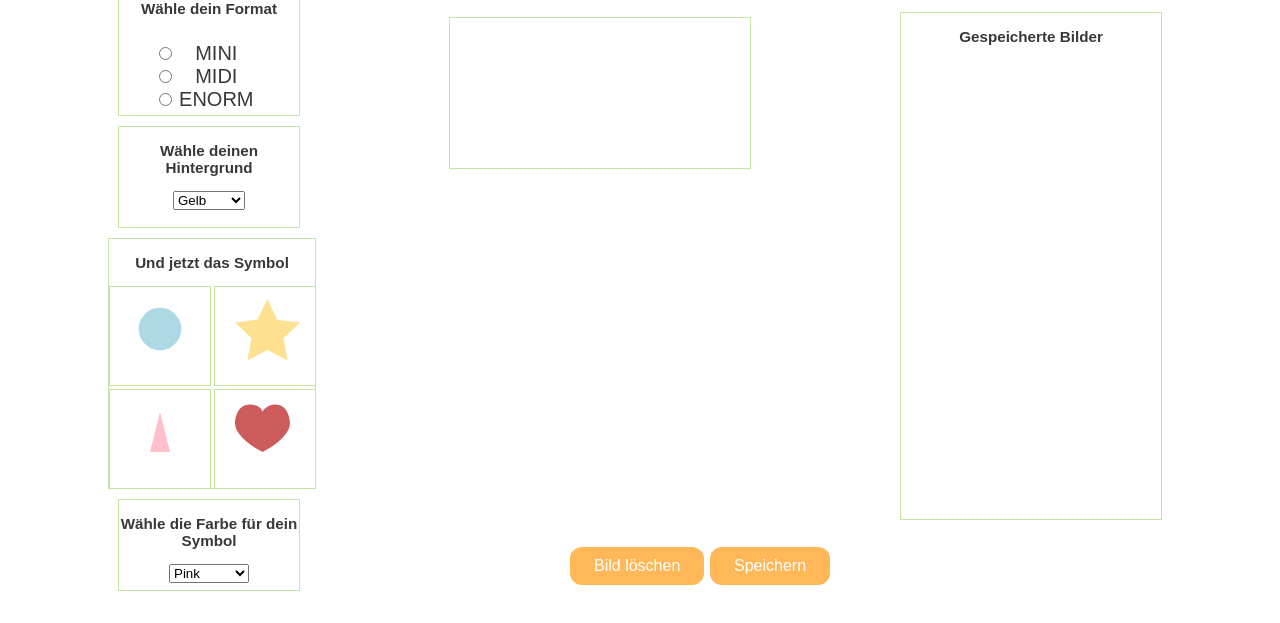
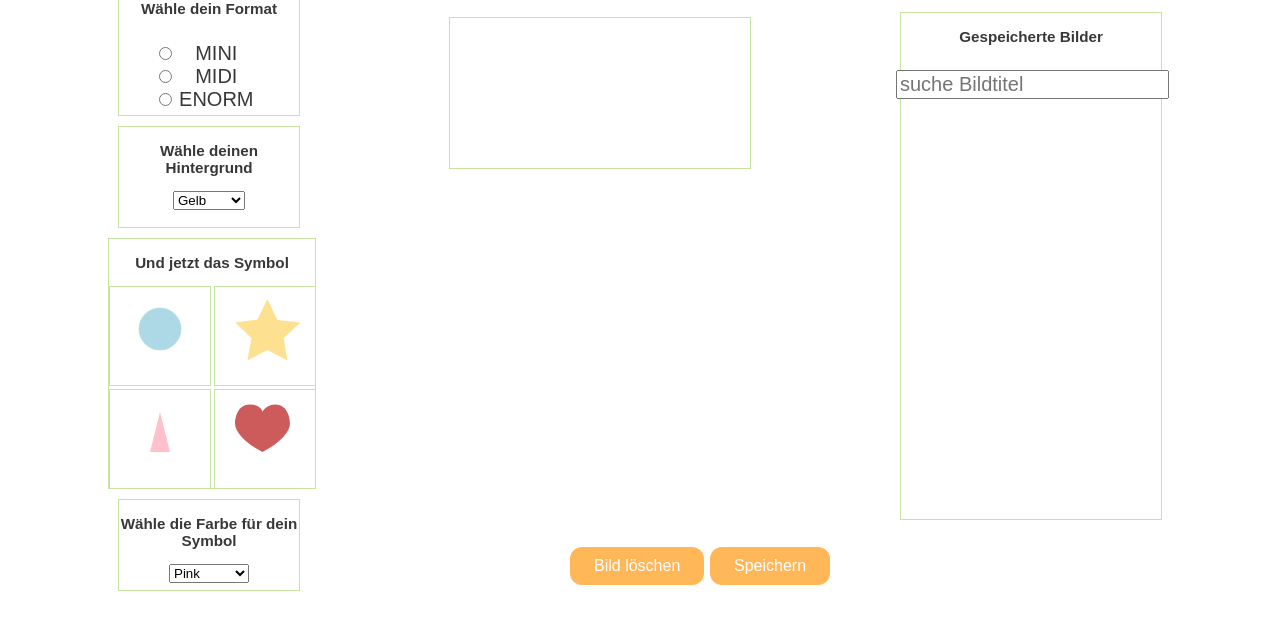
Before and after one commit to luziagu/Abschlussarbeit_SOSE2020, a website: page zauberbild.html in a window 1280 px wide. Shown: the part 103-726 px from the top of the page. Drawn offline with Linux system fonts and the light colour scheme.

Commit message:
Update zauberbild.html

```diff
--- a/zauberbild.html
+++ b/zauberbild.html
@@ -88,6 +88,7 @@
 
         <h3>Gespeicherte Bilder</h3>
 
+        <input list="titles" placeholder="suche Bildtitel" id="namePic">
         <datalist id="titles">
             <option>
                 title
```
